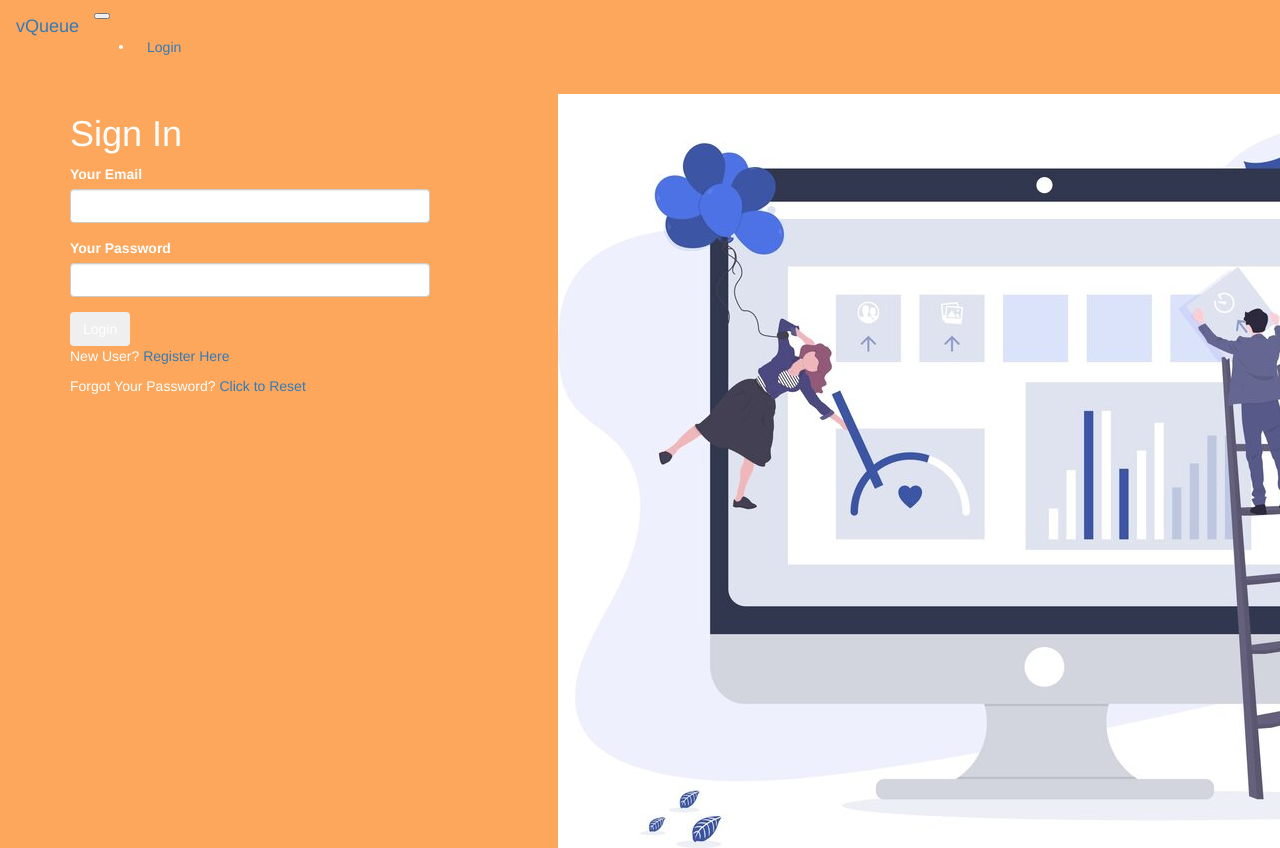
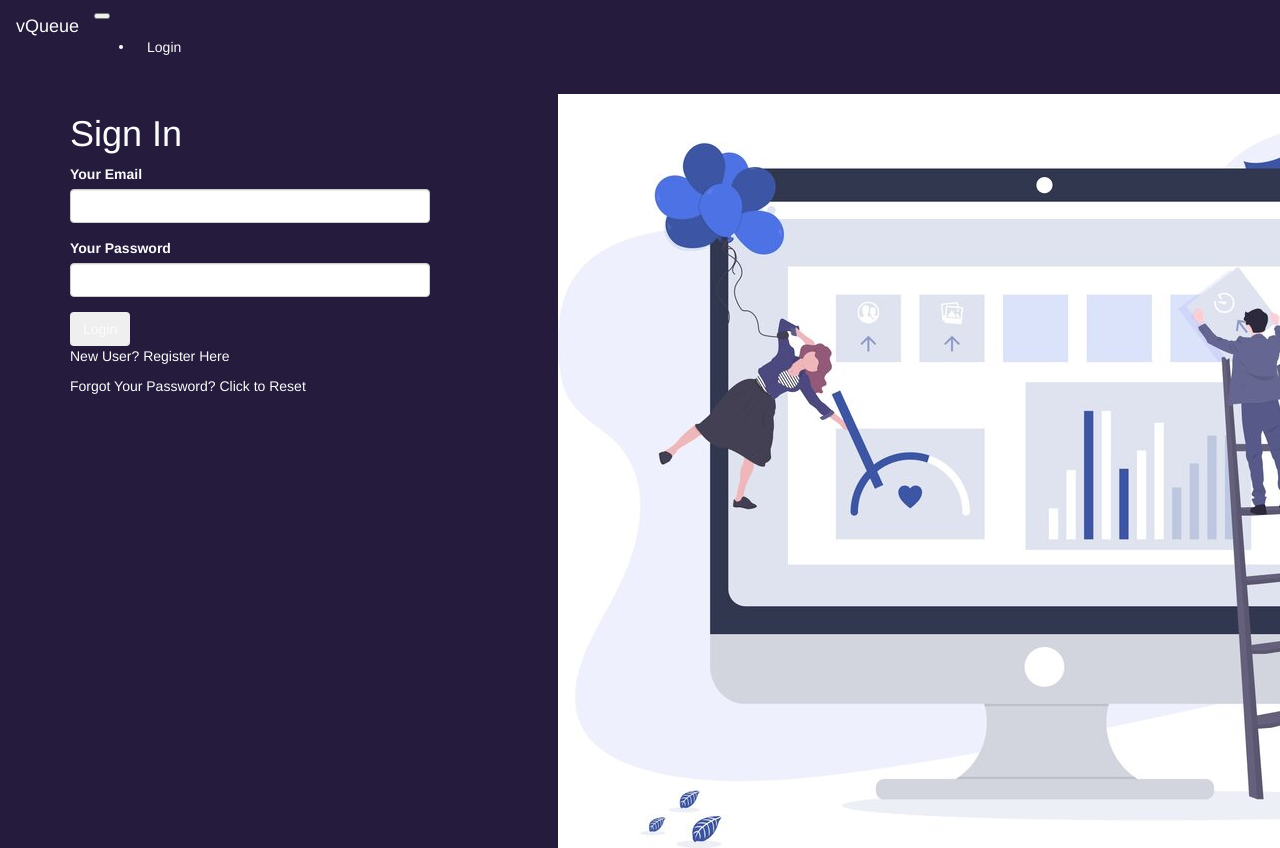
Before and after one commit to karmdesai/vQueue, a Flask app: page /login in a window 1280 px wide; the page is wider, and only the part inside the window is pictured. Run offline with Flask 2, Linux system fonts and the light colour scheme; parts of the project's set-up code (start-up, migrations or seed data) failed here and were passed over; some libraries are stand-ins or nearby versions.

Commit message:
update colours

```diff
--- a/app/static/main.css
+++ b/app/static/main.css
@@ -1,21 +1,26 @@
 body {
-    background-color: #FDA75C;
+    background-color: #251b3d;
 }
 
 p {
-    color: white !important;
+    color: #fbfcfb;
+}
+
+a {
+    color: #fbfcfb;
 }
 
 .bg-color {
-    background-color: #FDA75C !important;
+    background-color: #251b3d !important;
 }
 
 .new-primary {
-    color: #ffffff;
+    color: #fbfcfb;
 }
 
-.text-primary {
-    color: #ffffff !important;
+.form-control:focus {
+    border-color: #fb9090;
+    box-shadow: inset 0 0.5px 0.5px #fb9090, 0 0 4px #fb9090;
 }
 
 .myQ {
@@ -24,5 +29,5 @@ p {
 }
 
 .x:hover {
-    fill: red;
+    fill: #fbb662;
 }
--- a/app/templates/index.html
+++ b/app/templates/index.html
@@ -2,13 +2,13 @@
 {% import "bootstrap/wtf.html" as wtf %}
 
 {% block appContent %}
-    <h1>Hi, {{ bName }}!</h1>
+    <h1 class="new-primary">Hi, {{ bName }}!</h1>
     <div class="row mb-3"></div>
 
-    <div class="row">
+    <div class="row new-primary">
         <div class="col-md-4">
             <h3>Start a New Session</h1>
-            {{ wtf.quick_form(form) }}
+            {{ wtf.quick_form(form, button_map={'submitNow': 'new-primary'}) }}
             {% for field, errors in form.errors.items() %}
             <div class="alert alert-danger">
                 <strong>Error</strong>: {{ ', '.join(errors) }}
--- a/app/templates/queue.html
+++ b/app/templates/queue.html
@@ -47,7 +47,7 @@
         </div>
         <div class="col-md-3">
             <h3>Add Customer Manually</h3>
-            {{ wtf.quick_form(form) }}
+            {{ wtf.quick_form(form, button_map={'submitNow': 'new-primary'}) }}
             {% for field, errors in form.errors.items() %}
             <div class="alert alert-danger">
                 <strong>Error</strong>: {{ ', '.join(errors) }}
```
